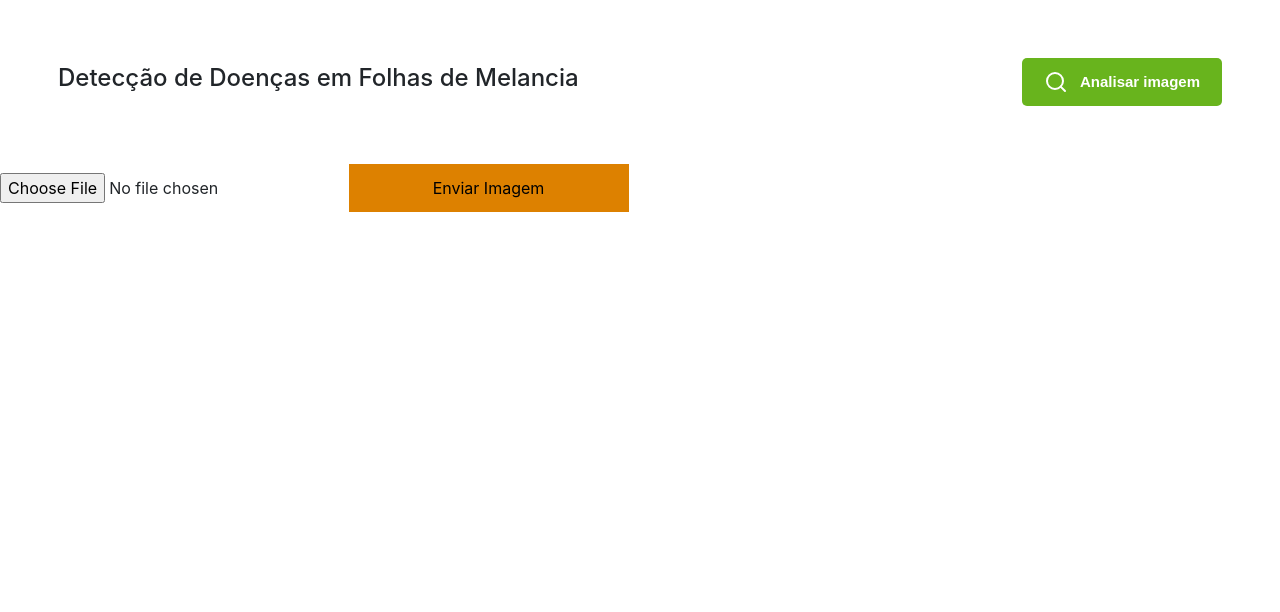
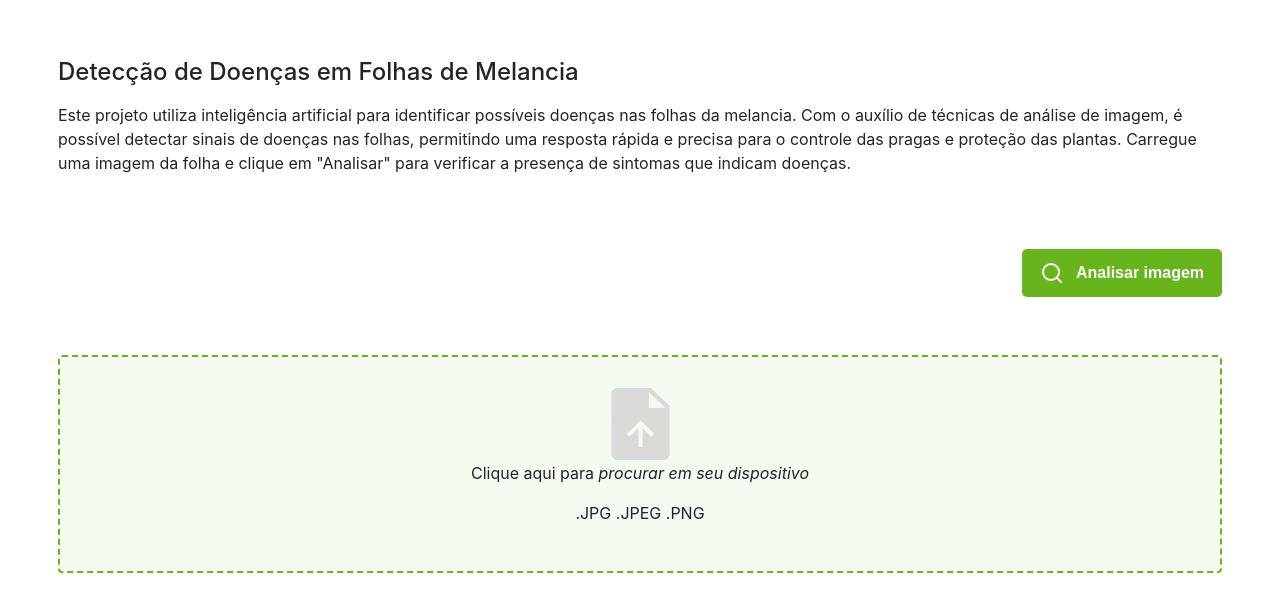
Before and after one commit to lucasfinotirodrigues/reconhecimentoDoencaFolhaMelancia, a Flask app: page /detecao in a window 1280 px wide. Shown: the part 80-692 px from the top of the page. Run offline with Flask 3, Linux system fonts and the light colour scheme.

Commit message:
style: ajustando layout

```diff
--- a/static/css/style.css
+++ b/static/css/style.css
@@ -122,7 +122,7 @@ button:hover {
     align-items: center;
     justify-content: center;
     font-family: 'Poppins', sans-serif;
-    font-size: 15px;
+    font-size: 16px;
     padding: 12px;
     font-weight: 700;
     cursor: pointer;
@@ -143,6 +143,33 @@ nav {
     background-color: #68B41D;
     height: 80px;
 }
+
+.file-drop-area {
+    position: relative;
+    /* width: 100%; */
+    padding: 30px 20px;
+    border: 2px dashed #68B41D;
+    border-radius: 4px;
+    text-align: center;
+    cursor: pointer;
+    transition: background-color 0.3s;
+    background-color: #69b41d12;
+    margin: 58px;
+  }
+
+  .file-input {
+    position: absolute;
+    top: 0;
+    left: 0;
+    width: 100%;
+    height: 100%;
+    opacity: 0;
+    cursor: pointer;
+  }
+
+  .file-drop-area .dragover {
+    background-color: #f0f0f0;
+  }
 
 @media screen and (max-width: 768px) {
 
--- a/templates/index.html
+++ b/templates/index.html
@@ -16,22 +16,32 @@
         </div>
       </nav>
 
-    <div class="content-model">
-        <div class="header-model">
-            <h4>Detecção de Doenças em Folhas de Melancia</h4>
-            <button class="start" type="button">
+    <form action="/upload" method="POST" enctype="multipart/form-data">
+        <!-- <input type="file" name="image" accept="image/*" required>
+        <button type="submit">Enviar Imagem</button> -->
+        <div class="content-model">
+            <div class="header-model">
+                <h4 class="mb-3">Detecção de Doenças em Folhas de Melancia</h4>
+            </div>
+            <p>
+                Este projeto utiliza inteligência artificial para identificar possíveis doenças nas folhas da melancia. Com o auxílio de técnicas de análise de imagem, é possível detectar sinais de doenças nas folhas, permitindo uma resposta rápida e precisa para o controle das pragas e proteção das plantas. Carregue uma imagem da folha e clique em "Analisar" para verificar a presença de sintomas que indicam doenças.
+            </p>
+        </div>
+        <div class="container-fluid d-flex justify-content-end py-0">
+            <button class="start" type="submit">
                 <img src="../static/img/search.svg" alt="ícone">
                 Analisar imagem
             </button>
         </div>
-        <div id="webcam-container"></div>
-        <div id="label-container"></div>
-    </div>
 
-    <form action="/upload" method="POST" enctype="multipart/form-data">
-        <input type="file" name="image" accept="image/*" required>
-        <button type="submit">Enviar Imagem</button>
+        <div class="file-drop-area">
+            <input type="file" class="file-input" name="image" accept="image/*" required>
+            <img src="../static/img/upload.svg" alt="Adicionar arquivo">
+            <p class="label-text">Clique aqui para <em> procurar em seu dispositivo</em></p>
+            <p class="label-text mt-0">.JPG .JPEG .PNG</p>
+        </div>
     </form>
+
 
     {% if filename %}
     <h2>Resultado da Detecção:</h2>
```
Also changed, not shown: static/img/upload.svg (added), static/uploads/output_Oídio-Meloeiro.jpg.
